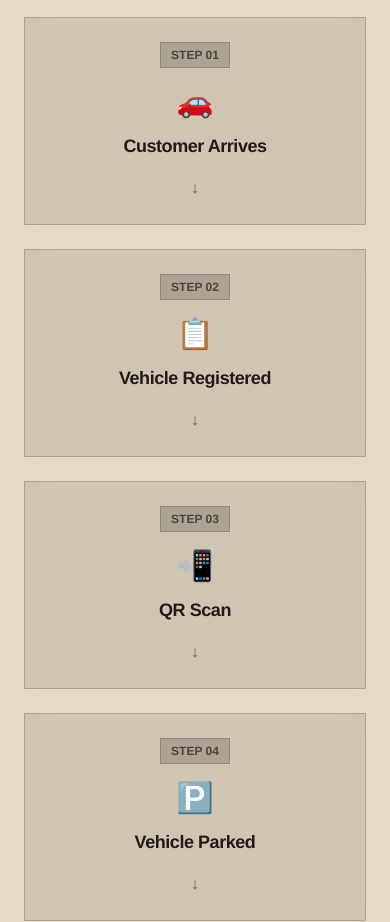
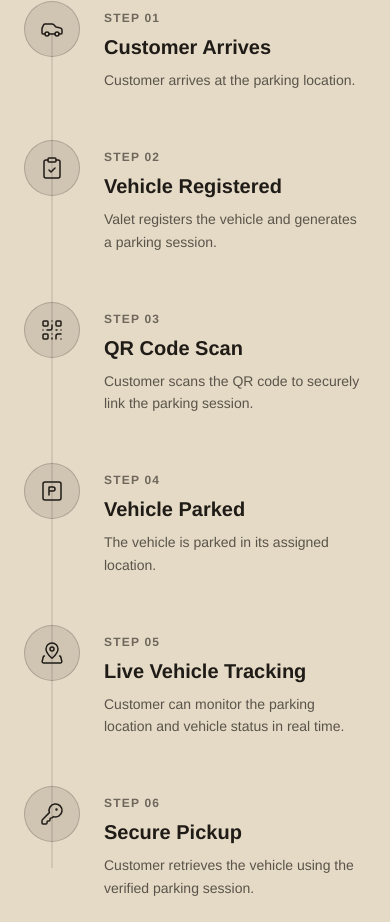
Before and after one commit to oneskylunar/ValetOS, a Next.js app: page / in a window 390 px wide. Shown: the part 8801-9723 px from the top of the page. Built offline with nearby package versions, Linux system fonts and the light colour scheme.

Commit message:
updated the how we work section in landing page

```diff
--- a/app/components/WorkflowSection.tsx
+++ b/app/components/WorkflowSection.tsx
@@ -1,132 +1,196 @@
 "use client";
 
+import { useRef } from "react";
 import { motion } from "framer-motion";
 import { useScrollReveal } from "@/app/hooks/useScrollReveal";
 import {
   fadeUp,
-  fadeUpScale,
   staggerContainer,
   dividerReveal,
 } from "@/app/lib/motion";
+import {
+  Car,
+  ClipboardCheck,
+  QrCode,
+  ParkingSquare,
+  MapPinned,
+  KeyRound,
+} from "lucide-react";
 
-export const workflowSteps = [
-  { step: "01", title: "Customer Arrives", icon: "🚗" },
-  { step: "02", title: "Vehicle Registered", icon: "📋" },
-  { step: "03", title: "QR Scan", icon: "📲" },
-  { step: "04", title: "Vehicle Parked", icon: "🅿️" },
-  { step: "05", title: "Customer Tracking", icon: "📍" },
-  { step: "06", title: "Secure Pickup", icon: "🔑" },
-];
-
-export const futureFeatures = [
-  { icon: "🤖", title: "AI Plate Recognition" },
-  { icon: "🗺️", title: "Indoor Navigation" },
-  { icon: "📡", title: "Smart Sensors" },
-  { icon: "⚡", title: "EV Charging" },
-  { icon: "📅", title: "Reservations" },
-  { icon: "📹", title: "CCTV Integration" },
+const workflowSteps = [
+  {
+    step: "01",
+    title: "Customer Arrives",
+    description: "Customer arrives at the parking location.",
+    Icon: Car,
+  },
+  {
+    step: "02",
+    title: "Vehicle Registered",
+    description: "Valet registers the vehicle and generates a parking session.",
+    Icon: ClipboardCheck,
+  },
+  {
+    step: "03",
+    title: "QR Code Scan",
+    description: "Customer scans the QR code to securely link the parking session.",
+    Icon: QrCode,
+  },
+  {
+    step: "04",
+    title: "Vehicle Parked",
+    description: "The vehicle is parked in its assigned location.",
+    Icon: ParkingSquare,
+  },
+  {
+    step: "05",
+    title: "Live Vehicle Tracking",
+    description: "Customer can monitor the parking location and vehicle status in real time.",
+    Icon: MapPinned,
+  },
+  {
+    step: "06",
+    title: "Secure Pickup",
+    description: "Customer retrieves the vehicle using the verified parking session.",
+    Icon: KeyRound,
+  },
 ];
 
 export default function WorkflowSection() {
-  const { ref: sectionRef, isInView: sectionInView } = useScrollReveal<HTMLElement>({ once: true });
-  const { ref: futureRef, isInView: futureInView } = useScrollReveal<HTMLDivElement>({ once: true });
+  const { ref, isInView } = useScrollReveal<HTMLElement>({ once: true });
 
   return (
-    <section id="workflow" ref={sectionRef} className="relative bg-band text-bg1 py-24 px-6 z-30 border-t border-bg1/10">
+    <section
+      id="workflow"
+      ref={ref}
+      className="relative bg-band text-bg1 py-24 px-6 z-30 border-t border-bg1/10"
+    >
       <motion.div
         variants={staggerContainer}
         initial="hidden"
-        animate={sectionInView ? "visible" : "hidden"}
-        className="max-w-4xl mx-auto flex flex-col items-center"
+        animate={isInView ? "visible" : "hidden"}
+        className="max-w-3xl mx-auto flex flex-col items-center"
       >
         {/* Section Divider Line */}
-        <motion.div variants={dividerReveal} className="w-full h-[1px] bg-bg1/20 mb-8" />
+        <motion.div
+          variants={dividerReveal}
+          className="w-full h-[1px] bg-bg1/20 mb-8"
+        />
 
-        {/* Top Half: How It Works */}
-        <motion.h2 variants={fadeUp} className="text-3xl md:text-5xl font-extrabold text-bg1 text-center leading-tight tracking-tight max-w-2xl mx-auto py-2">
+        {/* Section Title */}
+        <motion.h2
+          variants={fadeUp}
+          className="text-3xl md:text-5xl font-extrabold text-bg1 text-center leading-tight tracking-tight"
+        >
           How It Works
         </motion.h2>
 
         {/* Section Divider Line */}
-        <motion.div variants={dividerReveal} className="w-full h-[1px] bg-bg1/20 mt-8 mb-16" />
+        <motion.div
+          variants={dividerReveal}
+          className="w-full h-[1px] bg-bg1/20 mt-8 mb-16"
+        />
 
-        {/* Beautiful Responsive Timeline */}
-        <div className="w-full relative max-w-3xl mx-auto">
-          {/* Connecting Animated Gradient Line (Vertical for Mobile, Grid connected for Tablet) */}
-          <div className="hidden md:block absolute top-1/2 left-0 right-0 h-1 bg-bg1/20 -translate-y-1/2 z-0">
-            <motion.div variants={dividerReveal} className="h-full bg-gradient-to-r from-bg1 via-emerald-700 to-bg1 w-full opacity-80" />
-          </div>
+        {/* Vertical Timeline */}
+        <div className="w-full relative">
+          {/* Vertical connector line */}
+          <div className="absolute left-7 md:left-1/2 top-8 bottom-8 w-px bg-bg1/20 -translate-x-1/2" />
 
-          <div className="grid grid-cols-1 md:grid-cols-3 gap-6 md:gap-8 relative z-10">
+          <div className="flex flex-col gap-12">
             {workflowSteps.map((item, idx) => (
-              <motion.div
-                variants={fadeUpScale}
+              <TimelineItem
                 key={idx}
-                className="group bg-bg1/10 hover:bg-bg1/20 border border-bg1/20 p-6 flex flex-col items-center text-center transition-all duration-300 hover:-translate-y-1.5 hover:scale-[1.01] hover:border-bg1/40 backdrop-blur-md relative overflow-hidden"
-              >
-                {/* Step Badge */}
-                <span className="text-xs font-mono font-bold text-bg1/70 bg-bg1/20 px-2.5 py-1 mb-4 border border-bg1/20">
-                  STEP {item.step}
-                </span>
-
-                {/* Icon */}
-                <div className="text-3xl mb-3 transform transition-transform duration-300 group-hover:scale-110">
-                  {item.icon}
-                </div>
-
-                {/* Title */}
-                <h3 className="text-lg font-bold text-bg1 tracking-tight">
-                  {item.title}
-                </h3>
-
-                {/* Animated Arrow Connector for Mobile view */}
-                {idx < workflowSteps.length - 1 && (
-                  <div className="md:hidden mt-4 text-bg1 opacity-60">
-                    ↓
-                  </div>
-                )}
-              </motion.div>
+                item={item}
+                isLast={idx === workflowSteps.length - 1}
+                isInView={isInView}
+                index={idx}
+              />
             ))}
           </div>
         </div>
-
-        {/* Bottom Half: Built For The Future */}
-        <motion.div
-          ref={futureRef}
-          variants={staggerContainer}
-          initial="hidden"
-          animate={futureInView ? "visible" : "hidden"}
-          className="w-full mt-28 pt-16 border-t border-bg1/20 flex flex-col items-center"
-        >
-          <motion.h3 variants={fadeUp} className="text-3xl md:text-4xl font-extrabold text-bg1 text-center tracking-tight mb-3">
-            Built For The Future.
-          </motion.h3>
-          <motion.p variants={fadeUp} className="text-base md:text-lg text-bg1/80 font-medium text-center mb-12 max-w-lg">
-            Designed to grow with your parking operations.
-          </motion.p>
-
-          {/* Six Glass Cards */}
-          <div className="grid grid-cols-1 md:grid-cols-2 gap-6 w-full max-w-3xl">
-            {futureFeatures.map((item, idx) => (
-              <motion.div
-                variants={fadeUpScale}
-                key={idx}
-                className="group bg-bg1/10 hover:bg-bg1/15 border border-bg1/20 backdrop-blur-md p-6 flex items-center justify-between shadow-lg transition-all duration-300 hover:-translate-y-1.5 hover:scale-[1.01] hover:border-bg1/40"
-              >
-                <div className="flex items-center gap-3">
-                  <span className="text-2xl">{item.icon}</span>
-                  <span className="text-base font-bold text-bg1 tracking-tight">
-                    {item.title}
-                  </span>
-                </div>
-                <span className="px-3 py-1 text-xs font-mono font-bold tracking-widest text-bg1/90 bg-dark-valet/60 border border-bg1/30 uppercase">
-                  Coming Soon
-                </span>
-              </motion.div>
-            ))}
-          </div>
-        </motion.div>
       </motion.div>
     </section>
   );
 }
+
+function TimelineItem({
+  item,
+  isLast,
+  isInView,
+  index,
+}: {
+  item: (typeof workflowSteps)[0];
+  isLast: boolean;
+  isInView: boolean;
+  index: number;
+}) {
+  const { ref, isInView: itemInView } = useScrollReveal<HTMLDivElement>({
+    once: true,
+    threshold: 0.2,
+  });
+
+  return (
+    <motion.div
+      ref={ref}
+      variants={fadeUp}
+      initial="hidden"
+      animate={itemInView ? "visible" : "hidden"}
+      className="relative flex items-start gap-6 md:grid md:grid-cols-[1fr_auto_1fr] md:gap-8"
+    >
+      {/* Left side (icon) - shown on right for desktop to alternate */}
+      <div
+        className={`flex items-start gap-6 md:contents ${
+          index % 2 === 1 ? "md:order-3" : "md:order-1"
+        }`}
+      >
+        {/* Icon Container */}
+        <div className="relative flex-shrink-0">
+          {/* Icon circle */}
+          <motion.div
+            className="w-14 h-14 rounded-full bg-bg1/10 border border-bg1/20 flex items-center justify-center group-hover:border-fg0/50 transition-colors duration-300"
+            whileHover={{ y: -2 }}
+          >
+            <item.Icon className="w-6 h-6 text-bg1 stroke-[1.5]" />
+          </motion.div>
+        </div>
+
+        {/* Content - hidden on desktop, visible on mobile */}
+        <div className="flex-1 md:hidden pt-1">
+          <span className="text-xs font-mono font-bold text-bg1/60 tracking-widest">
+            STEP {item.step}
+          </span>
+          <h3 className="text-xl font-bold text-bg1 mt-1 group-hover:text-fg0 transition-colors duration-300">
+            {item.title}
+          </h3>
+          <p className="text-sm text-bg1/70 mt-2 leading-relaxed">
+            {item.description}
+          </p>
+        </div>
+      </div>
+
+      {/* Center dot on desktop */}
+      <div className="hidden md:flex md:order-2 relative z-10">
+        <div className="w-14 h-14 rounded-full bg-bg1/10 border border-bg1/20 flex items-center justify-center">
+          <div className="w-2 h-2 rounded-full bg-bg1/40" />
+        </div>
+      </div>
+
+      {/* Right side (content) - shown on desktop */}
+      <div
+        className={`hidden md:block text-left ${
+          index % 2 === 1 ? "md:order-1 md:text-right" : "md:order-3 md:text-left"
+        }`}
+      >
+        <span className="text-xs font-mono font-bold text-bg1/50 tracking-widest">
+          STEP {item.step}
+        </span>
+        <h3 className="text-xl font-bold text-bg1 mt-1 group-hover:text-fg0 transition-colors duration-300">
+          {item.title}
+        </h3>
+        <p className="text-sm text-bg1/70 mt-2 leading-relaxed max-w-xs">
+          {item.description}
+        </p>
+      </div>
+    </motion.div>
+  );
+}
```
